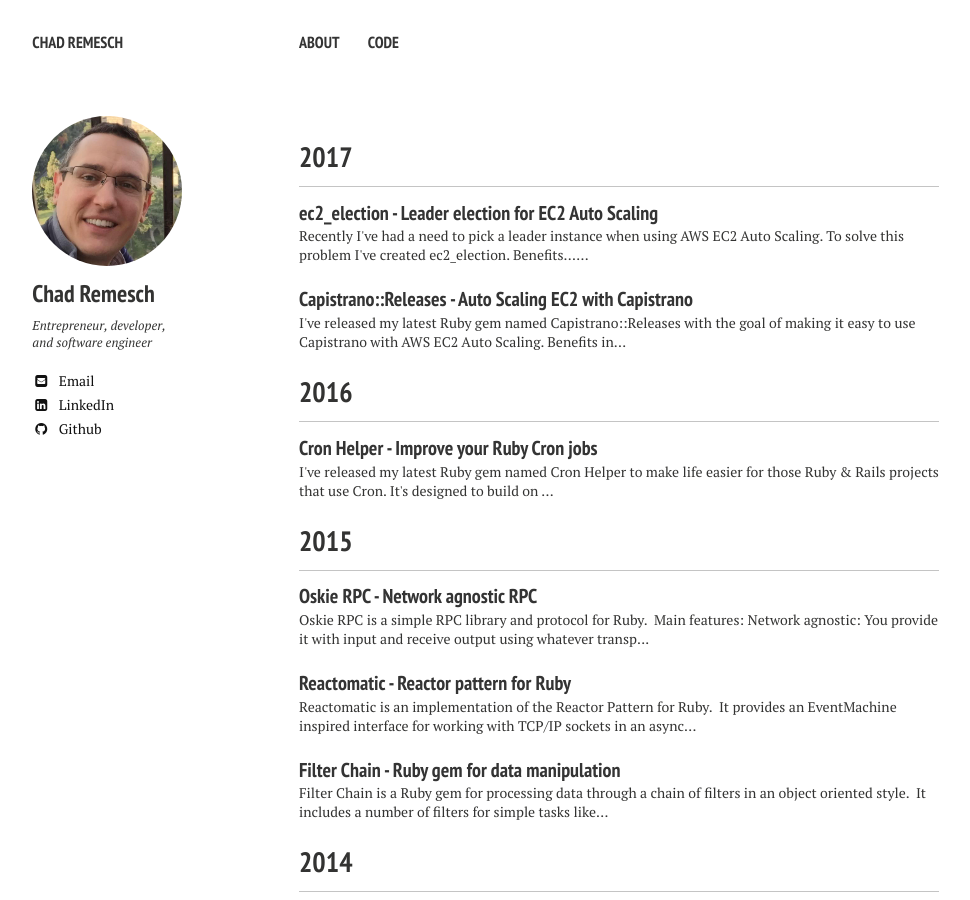
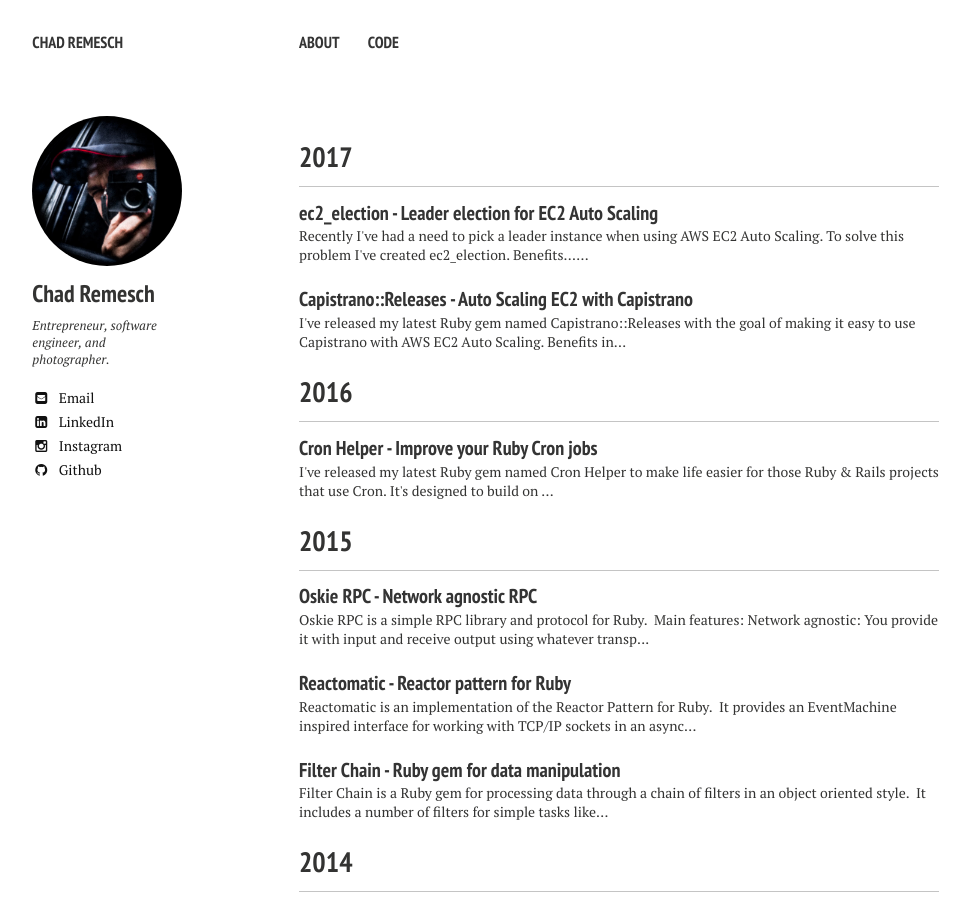
Before and after one commit to chadrem/chadrem.github.io, a Jekyll site: the page built from index.md, in a window 1280 px wide and 900 px high. Shown: the whole window, without its empty margins (21-991 px from the left). Built offline with Jekyll 4.4.1, drawn with Linux system fonts in a browser that asks for light colours; nearby versions of some CDN libraries.

Commit message:
Update bio

```diff
--- a/_config.yml
+++ b/_config.yml
@@ -27,7 +27,7 @@ timezone: America/New_York
 owner:
   name: Chad Remesch
   avatar: bio-photo.jpg
-  bio: "Entrepreneur, developer, and software engineer"
+  bio: "Entrepreneur, software engineer, and photographer."
   email: chad@remesch.com
   disqus-shortname:
   twitter: #username
@@ -43,7 +43,7 @@ owner:
   stackoverflow: #123456/username   from a "http://stackoverflow.com/users/123456/username" link
   linkedin: chadremesch
   xing: #username
-  instagram: #username
+  instagram: chad_remesch
   lastfm: #username
   tumblr: #username
   pinterest: #username
```
Also changed, not shown: Gemfile.lock, images/bio-photo.jpg, 1 other file.
